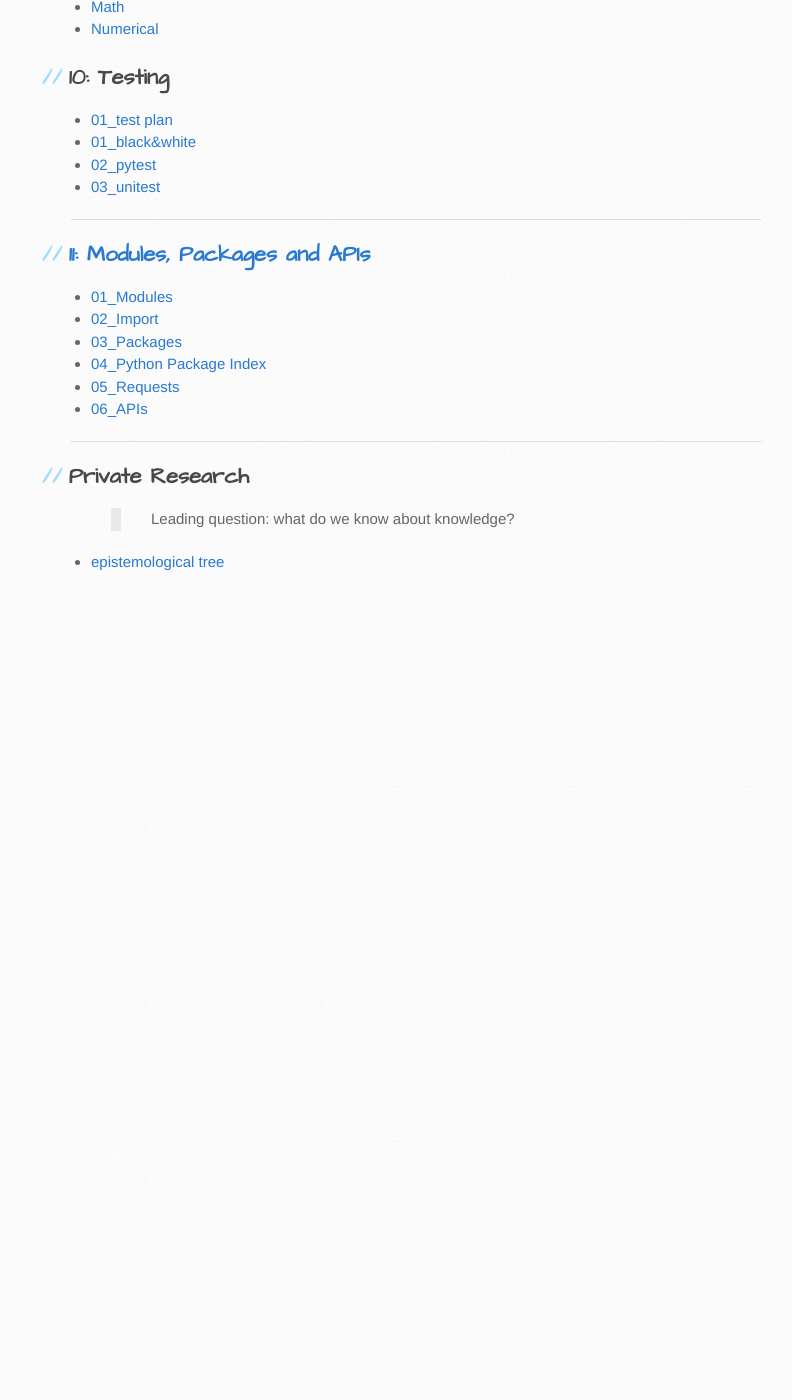
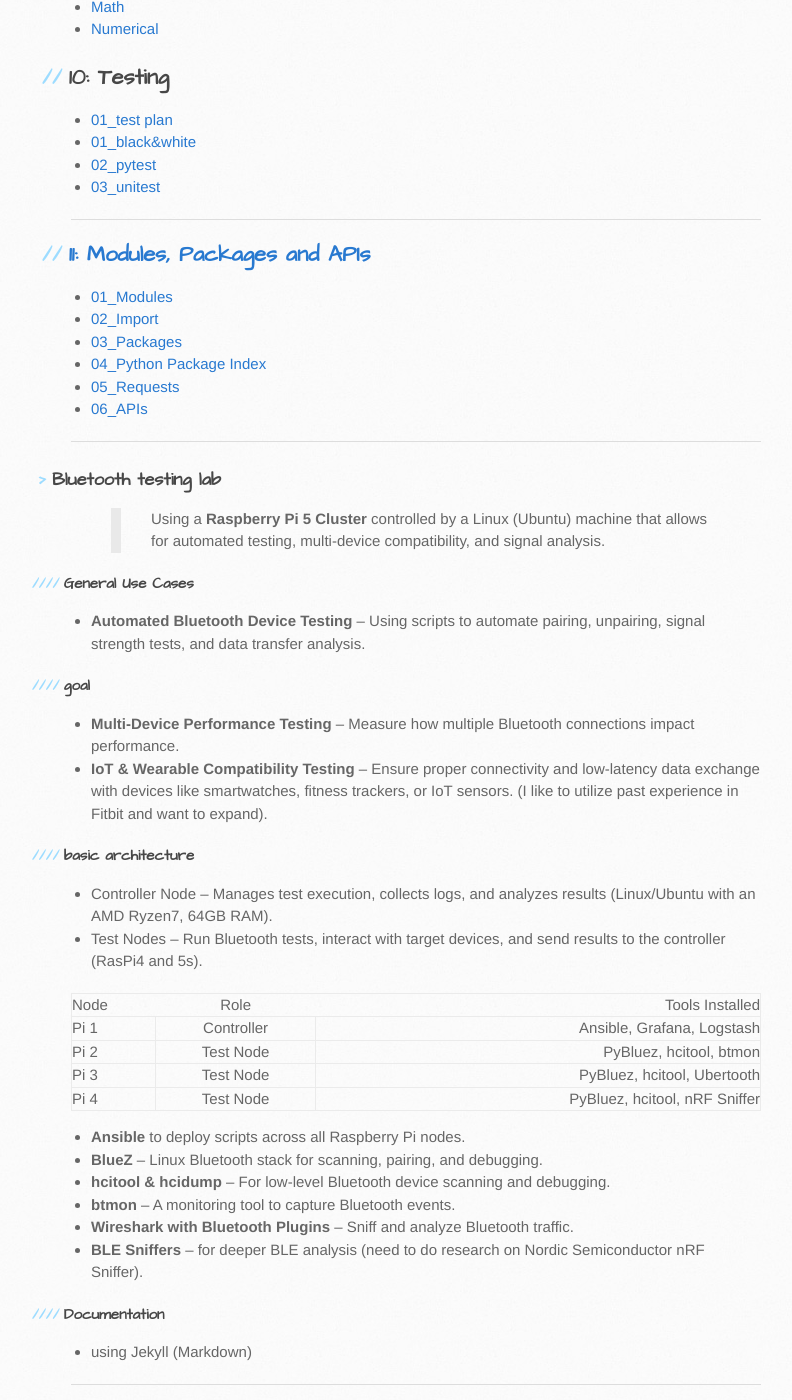
Before and after one commit to trumpfheller/trumpfheller.github.io, a Jekyll site: the page built from index.md, in a window 1280 px wide and 1400 px high, scrolled down 3171 px. Shown: the whole window, without its empty margins (89-881 px from the left). Built offline with Jekyll 4.4.1, drawn with Linux system fonts in a browser that asks for light colours; before the commit the page ends 3787 px from its top, so only the background shows below that.

Commit message:
Update index.md

```diff
--- a/index.md
+++ b/index.md
@@ -155,6 +155,39 @@ layout: default
 - [05_Requests](./python/08_modulesPackageAPIs/08_05.html)
 - [06_APIs](./python/08_modulesPackageAPIs/08_06.html)
 
+---
+
+### Bluetooth testing lab
+> Using a **Raspberry Pi 5 Cluster** controlled by a Linux (Ubuntu) machine that allows for automated testing, multi-device compatibility, and signal analysis.
+
+#### General Use Cases
+
+* **Automated Bluetooth Device Testing** – Using scripts to automate pairing, unpairing, signal strength tests, and data transfer analysis.
+
+#### goal
+* **Multi-Device Performance Testing** – Measure how multiple Bluetooth connections impact performance.
+* **IoT & Wearable Compatibility Testing** – Ensure proper connectivity and low-latency data exchange with devices like smartwatches, fitness trackers, or IoT sensors. (I like to utilize past experience in Fitbit and want to expand).
+
+#### basic architecture
+* Controller Node – Manages test execution, collects logs, and analyzes results (Linux/Ubuntu with an AMD Ryzen7, 64GB RAM).
+* Test Nodes – Run Bluetooth tests, interact with target devices, and send results to the controller (RasPi4 and 5s).
+
+| Node              | Role | Tools Installed |
+| :---------------- | :------: | ----: |
+| Pi 1 |   Controller   | Ansible, Grafana, Logstash |
+| Pi 2 |   Test Node   | PyBluez, hcitool, btmon |
+| Pi 3    |  Test Node   | PyBluez, hcitool, Ubertooth |
+| Pi 4  |  Test Node   | PyBluez, hcitool, nRF Sniffer |
+
+* **Ansible** to deploy scripts across all Raspberry Pi nodes.
+* **BlueZ** – Linux Bluetooth stack for scanning, pairing, and debugging.
+* **hcitool & hcidump** – For low-level Bluetooth device scanning and debugging.
+* **btmon** – A monitoring tool to capture Bluetooth events.
+* **Wireshark with Bluetooth Plugins** – Sniff and analyze Bluetooth traffic.
+* **BLE Sniffers** – for deeper BLE analysis (need to do research on Nordic Semiconductor nRF Sniffer).
+
+#### Documentation
+* using Jekyll (Markdown)
 
 ---
 
```
